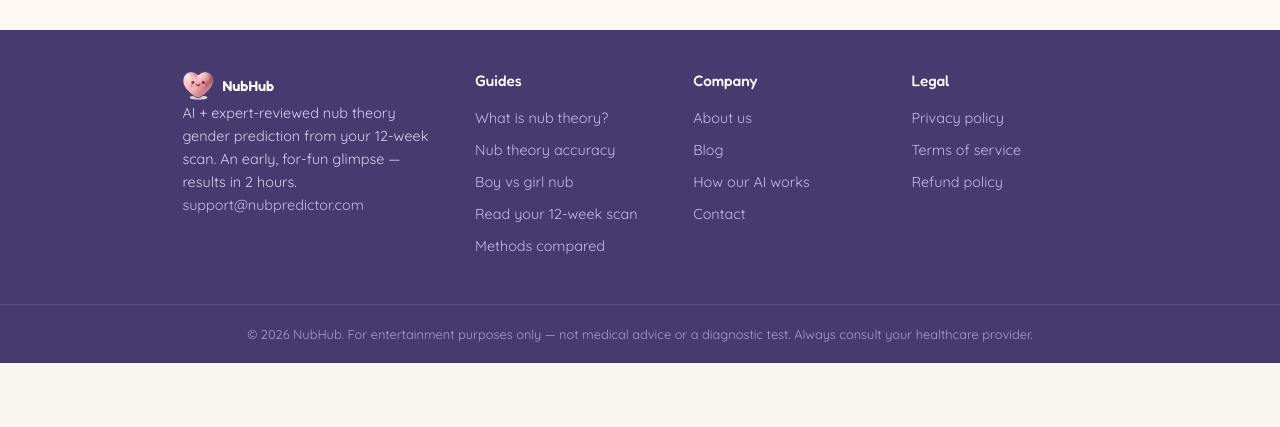
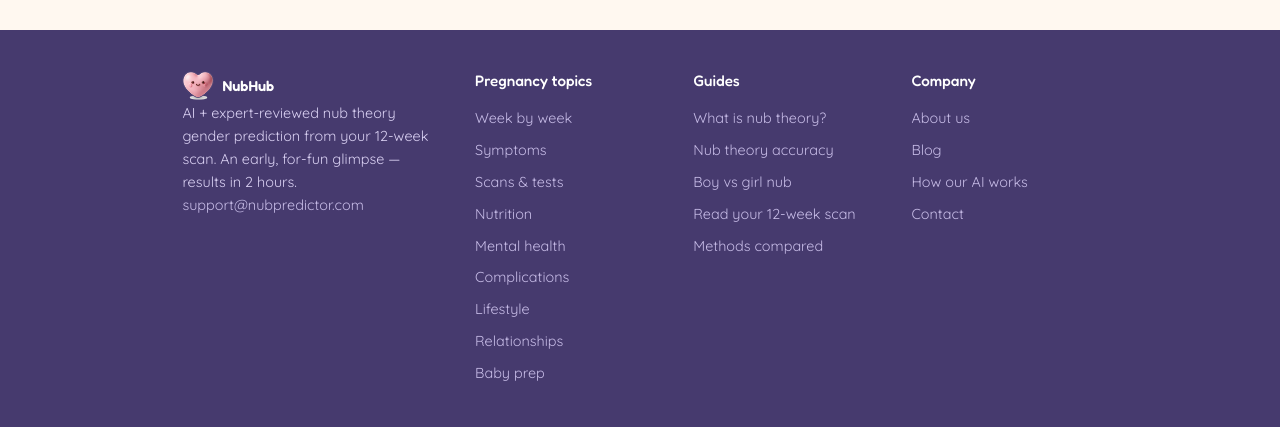
Before and after one commit to Bezzin/NubHub, a Next.js app: page /faq in a window 1280 px wide. Shown: the part 4752-5179 px from the top of the page. Before the commit the page ends 5115 px from the top, so only its background shows below. Built offline with nearby package versions, Linux system fonts and the light colour scheme; no server answers.

Commit message:
feat: add Pregnancy topics column to footer linking all 9 pillar hub pages
Creates sitewide internal links to all pillar hubs so Google can crawl
the full 733-page content library from every page, not just the sitemap.

```diff
--- a/components/layout/SiteFooter.tsx
+++ b/components/layout/SiteFooter.tsx
@@ -7,6 +7,20 @@
  * linking (crawl depth + topical authority) and the YMYL disclaimer.
  */
 const columns = [
+  {
+    title: 'Pregnancy topics',
+    links: [
+      { href: '/week-by-week', label: 'Week by week' },
+      { href: '/symptoms', label: 'Symptoms' },
+      { href: '/scans-tests', label: 'Scans & tests' },
+      { href: '/nutrition', label: 'Nutrition' },
+      { href: '/mental-health', label: 'Mental health' },
+      { href: '/complications', label: 'Complications' },
+      { href: '/lifestyle', label: 'Lifestyle' },
+      { href: '/relationships', label: 'Relationships' },
+      { href: '/baby-prep', label: 'Baby prep' },
+    ],
+  },
   {
     title: 'Guides',
     links: [
```
